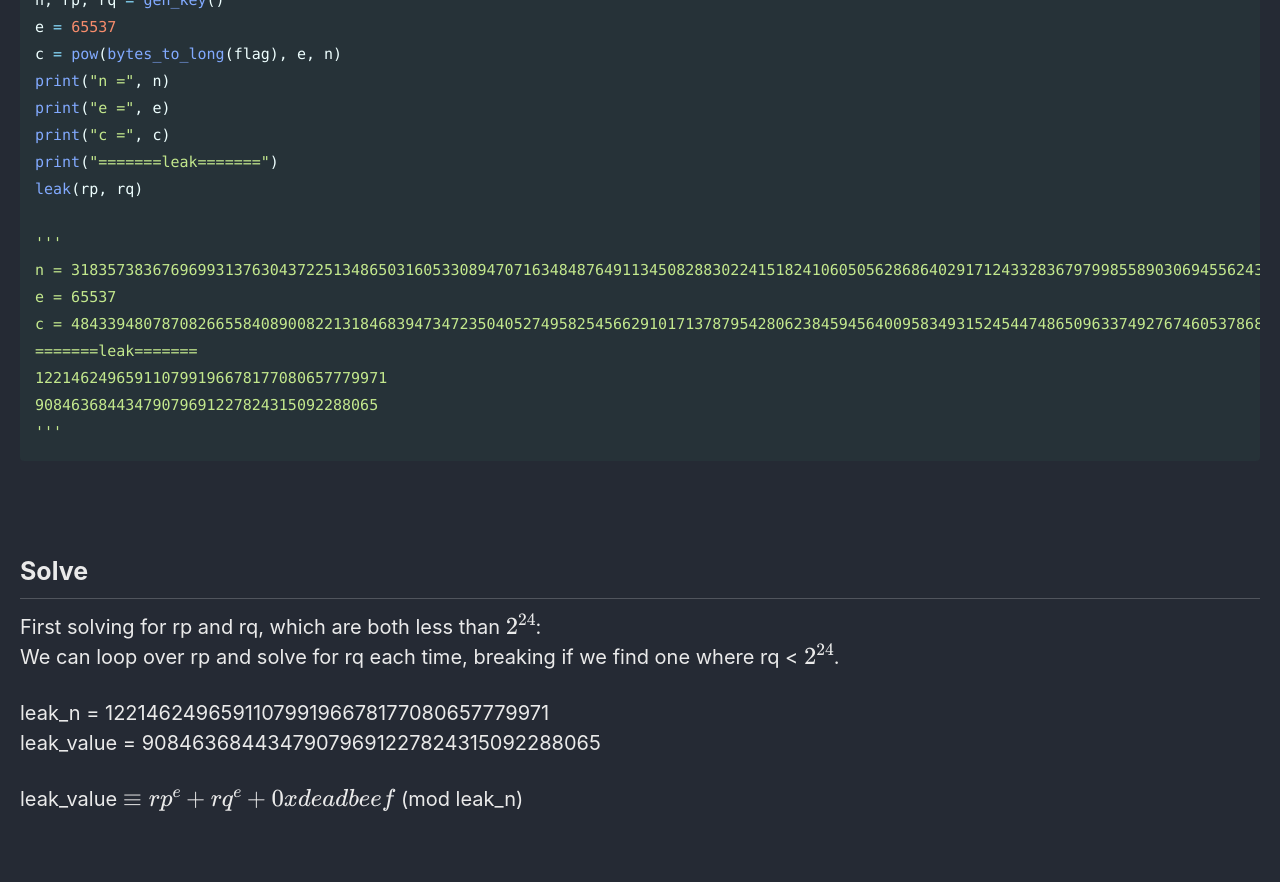
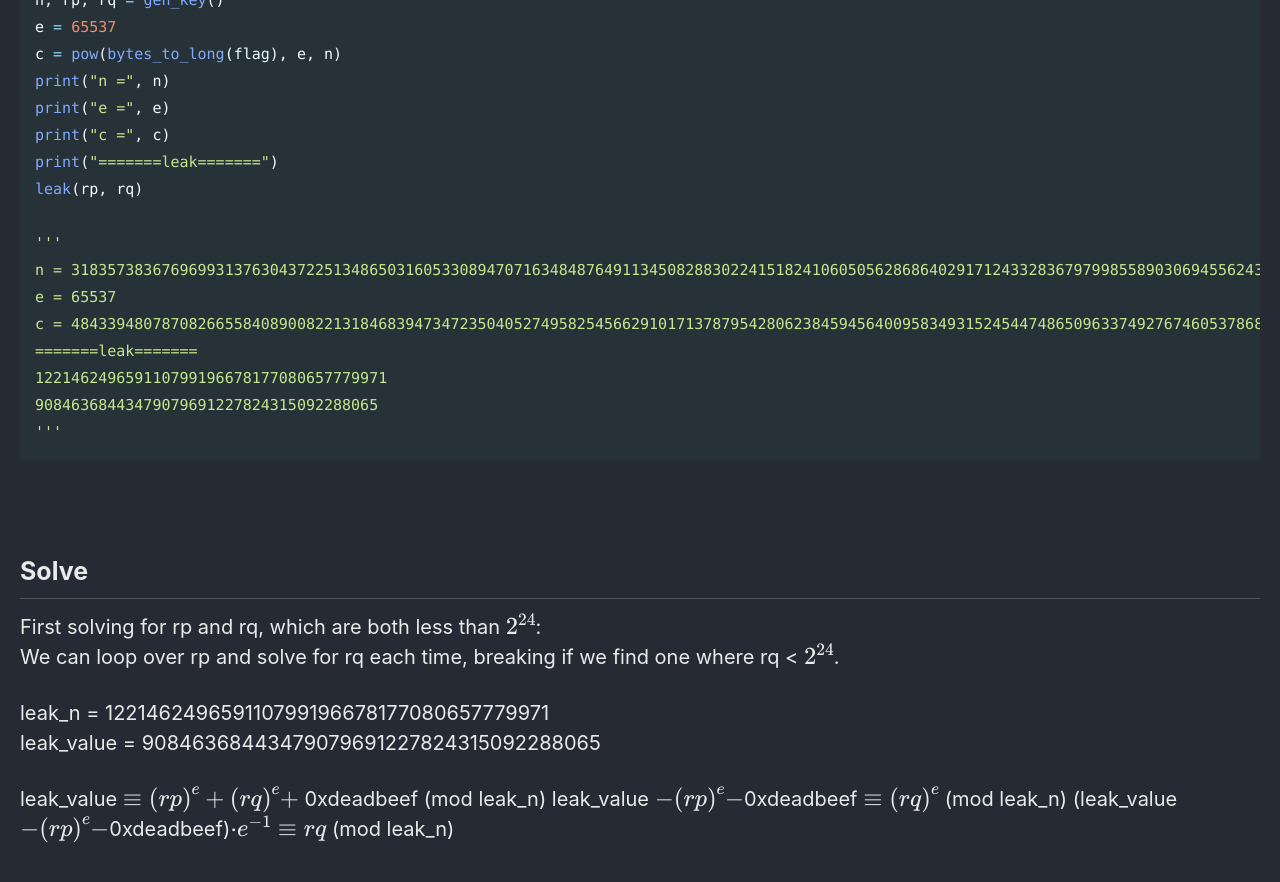
Before and after one commit to Connor-McCartney/Connor-McCartney.github.io, a Jekyll site: the page built from _pages/cryptography/rsa/rsa-leak-ACTF-2022.md, in a window 1280 px wide and 900 px high, scrolled down 960 px. Shown: the top 882 px of the window. Built offline with Jekyll 4.4.1, drawn with Linux system fonts in a browser that asks for light colours; cached includes are drawn as plain includes.

Commit message:
Update rsa-leak-ACTF-2022.md

```diff
--- a/_pages/cryptography/rsa/rsa-leak-ACTF-2022.md
+++ b/_pages/cryptography/rsa/rsa-leak-ACTF-2022.md
@@ -61,4 +61,6 @@ We can loop over rp and solve for rq each time, breaking if we find one where rq
 leak_n = 122146249659110799196678177080657779971 <br>
 leak_value = 90846368443479079691227824315092288065 <br>
 
-leak_value $$\equiv {rp}^e + {rq}^e + 0xdeadbeef$$ (mod leak_n)
+leak_value $$\equiv {(rp)}^e + {(rq)}^e +$$ 0xdeadbeef (mod leak_n)
+leak_value $$- {(rp)}^e -$$0xdeadbeef $$\equiv {(rq)}^e$$  (mod leak_n)
+(leak_value $$- {(rp)}^e -$$0xdeadbeef)$$\cdot e^{-1} \equiv rq$$  (mod leak_n)
```
